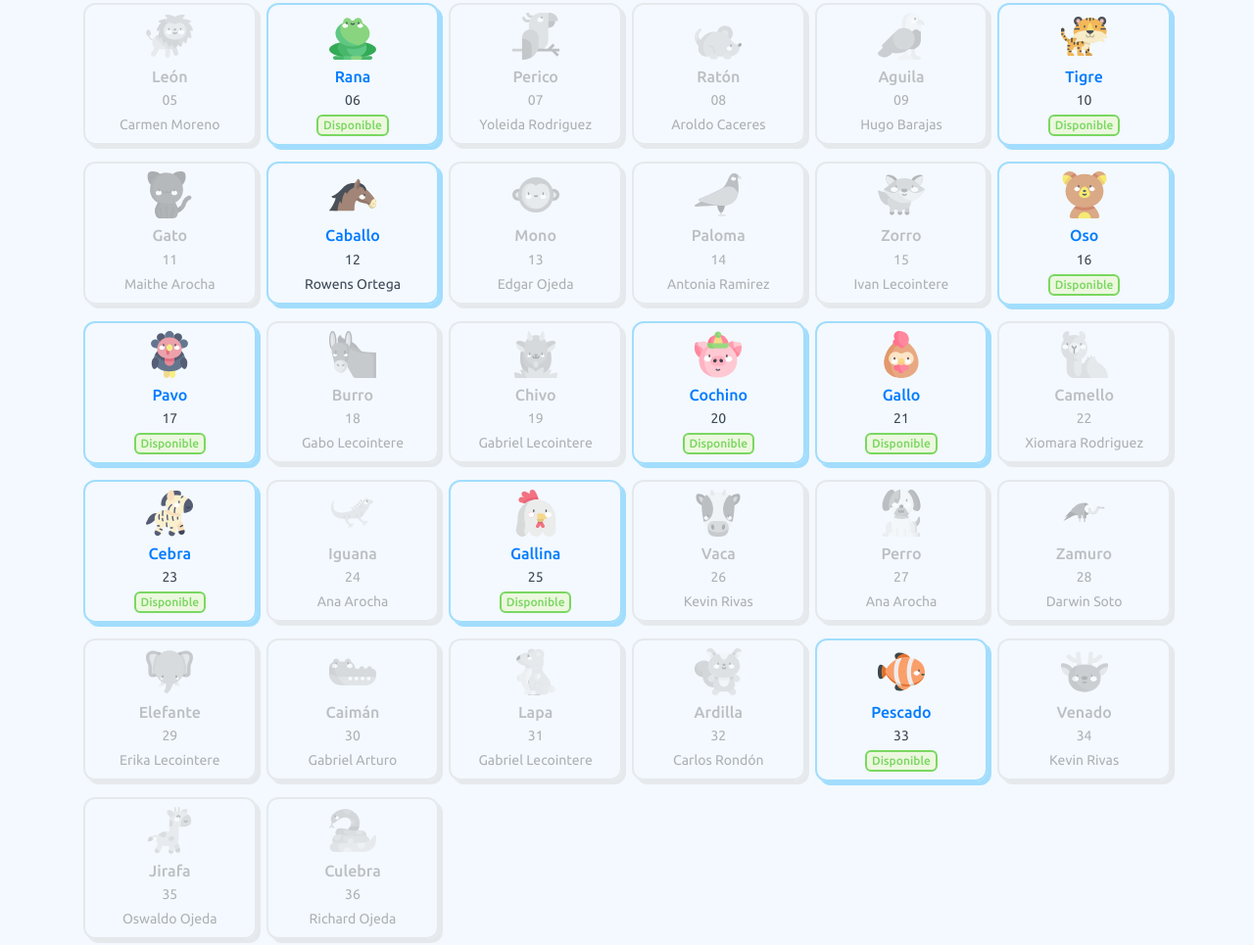
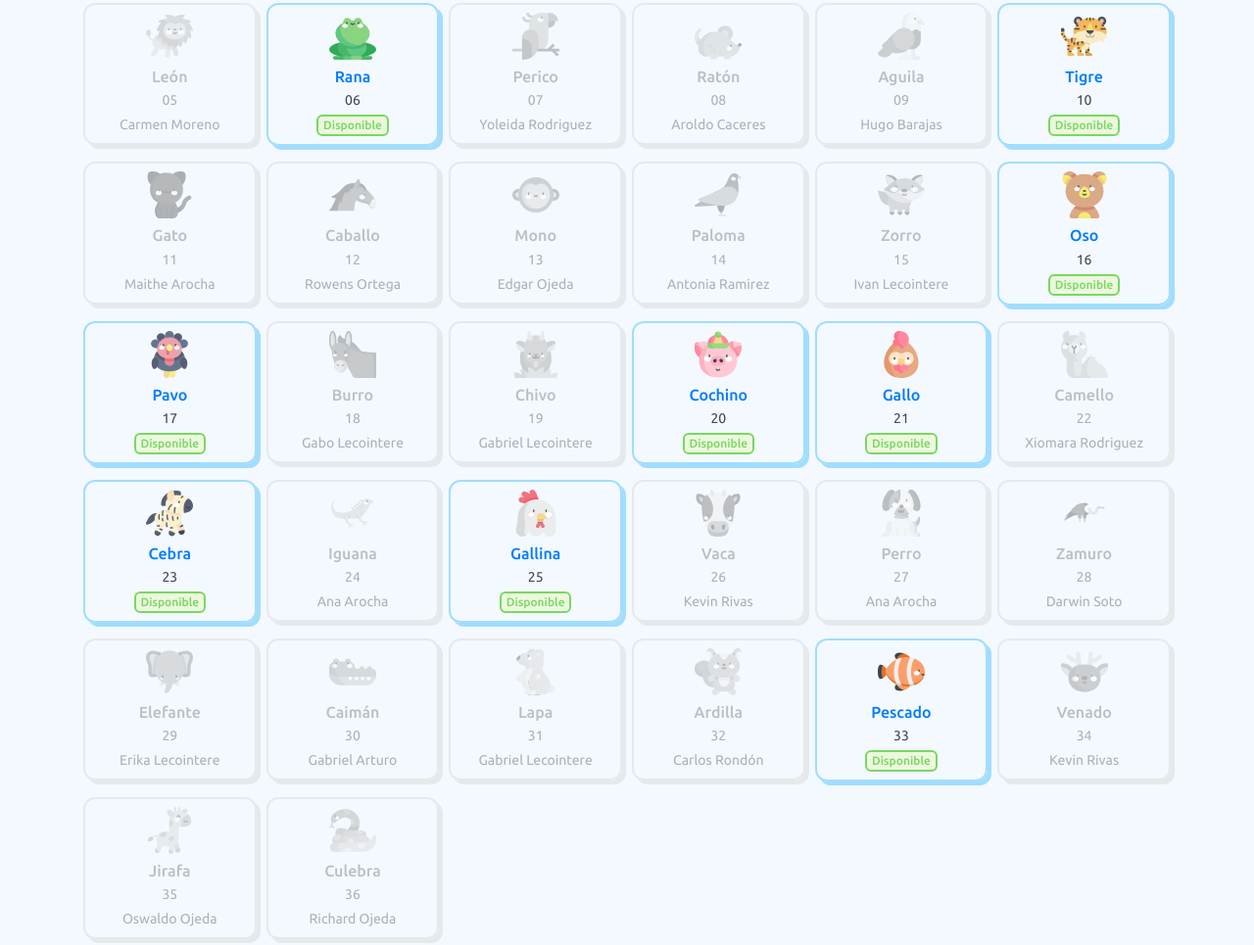
Before and after one commit to carlossacem/phone-giveaway, a website: page index.html in a window 1280 px wide. Shown: the part 890-1855 px from the top of the page at 98% size. Drawn offline with nearby package versions, Linux system fonts and the light colour scheme.

Commit message:
arreglo en el card 12

```diff
--- a/index.html
+++ b/index.html
@@ -463,7 +463,7 @@
                     </div>
                 </div>
                 <div class="col-4 col-lg-2">
-                    <div class="card-general mb-3">
+                    <div class="card-general card-general-taken mb-3">
                         <div class="p-2 text-center">
                             <svg class="mb-2" width="48" height="48" viewBox="0 0 48 48" fill="none" xmlns="http://www.w3.org/2000/svg">
                                 <g clip-path="url(#clip0)">
```
